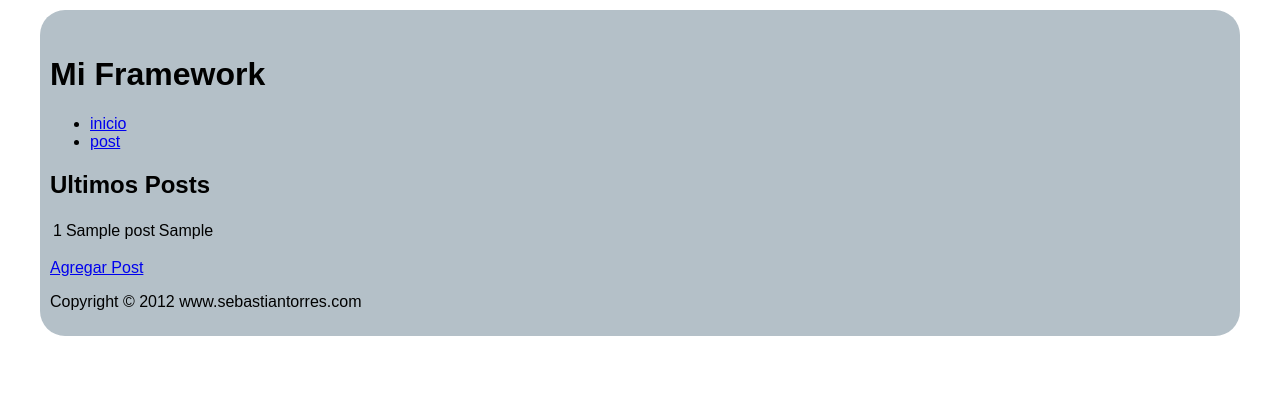
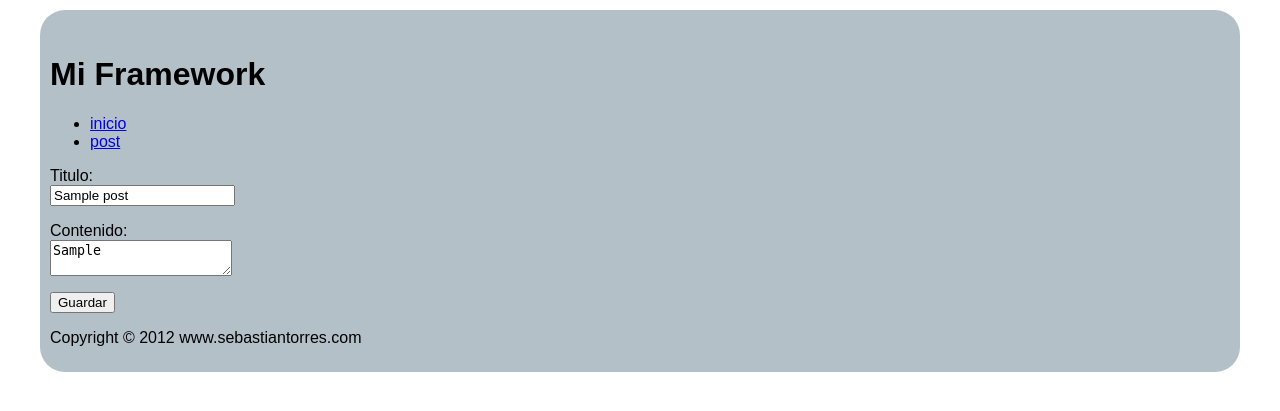
Before and after one commit to sebastiantorres/MVC-POO, a PHP site: page /mvc/post/editar/1 in a window 1280 px wide. Shown: the top 411 px of the page. Run offline with PHP 8.4, Linux system fonts and the light colour scheme; tables that the repository leaves empty or names only in its code hold one stand-in row (values such as "Sample post"); some libraries are stand-ins or nearby versions.

Commit message:
Se agrego edicion y eliminacion de registros

```diff
--- a/application/Config.php
+++ b/application/Config.php
@@ -1,4 +1,5 @@
 <?php
+ini_set('display_errors', 1);
 define('BASE_URL','http://localhost/mvc/');
 define('DEFAULT_CONTROLLER', 'index');
 define('DEFAULT_LAYOUT','default');
@@ -9,7 +10,7 @@ define('APP_COMPANY', 'www.sebastiantorres.com');
 
 define('DB_HOST','localhost');
 define('DB_USER','root');
-define('DB_PASSWORD','');
+define('DB_PASSWORD','druida22');
 define('DB_NAME','mvc');
 define('DB_CHAR','utf8');
 ?>
--- a/application/Controller.php
+++ b/application/Controller.php
@@ -67,5 +67,23 @@ abstract class Controller
 		}
 
 	}
+	protected function filtrarInt($int)
+	{
+			$int = (int) $int;
+			if(is_int($int)){
+				return $int;
+			}
+			else {
+				return 0;
+			}
+	}
+
+	protected function getPostParam($clave)
+	{
+		if(isset($_POST[$clave])){
+			return $_POST[$clave];
+		}
+
+	}
 }
 ?>
--- a/controllers/postController.php
+++ b/controllers/postController.php
@@ -39,8 +39,8 @@ class postController extends Controller
 			}
 
 			$this->_post->insertarPost(
-				$this->getTexto('titulo'),
-				$this->getTexto('contenido')
+				$this->getPostParam('titulo'),
+				$this->getPostParam('contenido')
 
 			);
 			$this->redireccionar('post');
@@ -48,5 +48,62 @@ class postController extends Controller
 		$this->_view->renderizar('nuevo','post');
 
 	}
+
+	public function editar($id)
+	{
+		if(!$this->filtrarInt($id)){
+			$this->redireccionar('post');
+		}
+
+		if(!$this->_post->getPost($this->filtrarInt($id))){
+			$this->redireccionar('post');
+		}
+
+		$this->_view->titulo = "Editar Post";
+		$this->_view->setJs(array('nuevo'));
+
+		if($this->getInt('guardar') == 1) {
+
+			$this->_view->datos = $_POST;
+			if(!$this->getTexto('titulo')){
+				$this->_view->_error = 'Debe introducir el titulo del post';
+				$this->_view->renderizar('editar','post');
+				exit;
+
+			}
+
+			if(!$this->getTexto('contenido')){
+				$this->_view->_error = 'Debe introducir el contenido del post';
+				$this->_view->renderizar('editar','post');
+				exit;
+
+			}
+
+			$this->_post->editarPost(
+				$this->filtrarInt($id),
+				$this->getTexto('titulo'),
+				$this->getTexto('contenido')
+
+			);
+			$this->redireccionar('post');
+		}
+
+			$this->_view->datos = $this->_post->getPost($this->filtrarInt($id));
+			$this->_view->renderizar('editar','post');
+	}
+
+	public function eliminar($id)
+	{
+		if(!$this->filtrarInt($id)){
+			$this->redireccionar('post');
+		}
+
+		if(!$this->_post->getPost($this->filtrarInt($id))){
+			$this->redireccionar('post');
+		}
+		$this->_post->eliminarPost($this->filtrarInt($id))	;
+		$this->redireccionar('post');
+
+	}
 }
  ?>
--- a/models/postModel.php
+++ b/models/postModel.php
@@ -22,5 +22,30 @@ class postModel extends Model
 			);
 	}
 
+	public function getPost($id)
+	{
+		$id = (int) $id;
+		$post = $this->_db->query("select * from post where id = $id" );
+		return $post->fetch();
+	}
+
+	public function editarPost($id,$titulo, $contenido)
+	{
+		$id = (int) $id;
+		$this->_db->prepare('UPDATE post set titulo = :titulo , comentario = :comentario where id = :id')
+			->execute(
+				array(
+					':id'	  => $id,
+					':titulo' => $titulo,
+					':comentario' => $contenido
+					)
+				);
+	}
+	public function eliminarPost($id)
+	{
+		$id = (int) $id;
+		$this->_db->query("DELETE FROM post WHERE id = $id");
+	}
+
 }
 ?>
--- a/views/layout/default/css/estilos.css
+++ b/views/layout/default/css/estilos.css
@@ -6,6 +6,17 @@ body {
 	padding-right: 40px;
 	padding-top: 0;
 	padding-bottom:0;
+}
+
+table {
+
+	margin: 0;
+	border-collapse:collapse;
+
+}
+
+table td{
+	border: 1px #666  solid;
 }
 menu ul li {
 	float: left;
--- /dev/null
+++ b/views/post/editar.phtml
@@ -0,0 +1,8 @@
+<form  id="form1" method="post" action="">
+	<input type="hidden" name="guardar" value="1"/>
+	<p>Titulo:<br />
+	<input type="texto" name="titulo" value="<?php if(isset($this->datos['titulo'])) echo $this->datos['titulo']; ?>"/></p>
+	<p>Contenido:<br />
+	<textarea name="contenido"><?php if(isset($this->datos['comentario'])) echo $this->datos['comentario']; ?></textarea></p>
+	<p><input type="submit" class="button" value="Guardar"></p>
+</form>
--- a/views/post/index.phtml
+++ b/views/post/index.phtml
@@ -1,11 +1,13 @@
 <h2>Ultimos Posts</h2>
 <?php if(isset($this->posts) && count($this->posts)): ?>
-<table>
+<table  >
 	<?php for ($i=0; $i < count($this->posts) ; $i++): ?>
 	<tr>
 		<td><?php echo $this->posts[$i]['id']; ?></td>
 		<td><?php echo $this->posts[$i]['titulo']; ?></td>
 		<td><?php echo $this->posts[$i]['comentario']; ?></td>
+		<td><a href="<?php echo BASE_URL . 'post/editar' . DS . $this->posts[$i]['id'] ?>">Editar</a></td>
+		<td><a href="<?php echo BASE_URL . 'post/eliminar' . DS . $this->posts[$i]['id'] ?>">Eliminar</a></td>
 	</tr>
 	<?php endfor; ?>
 </table>
```
